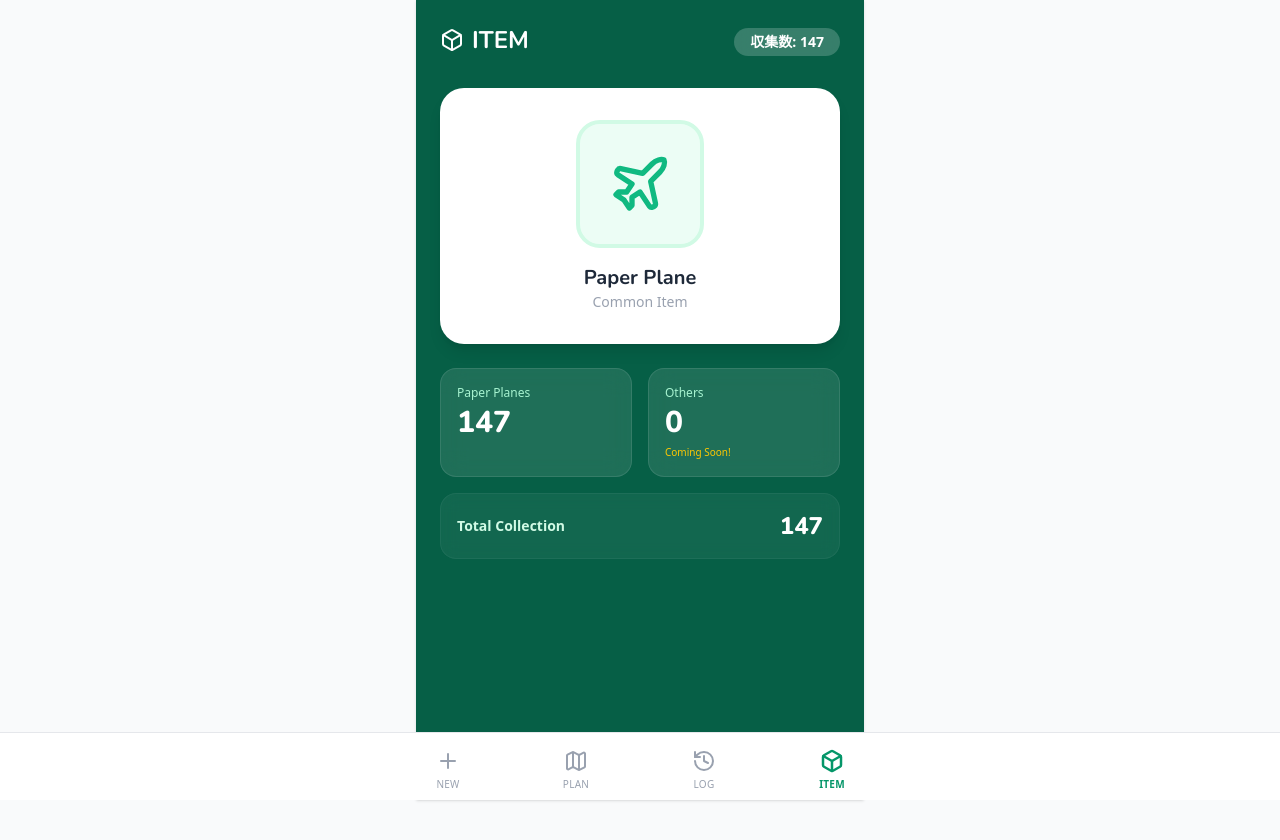
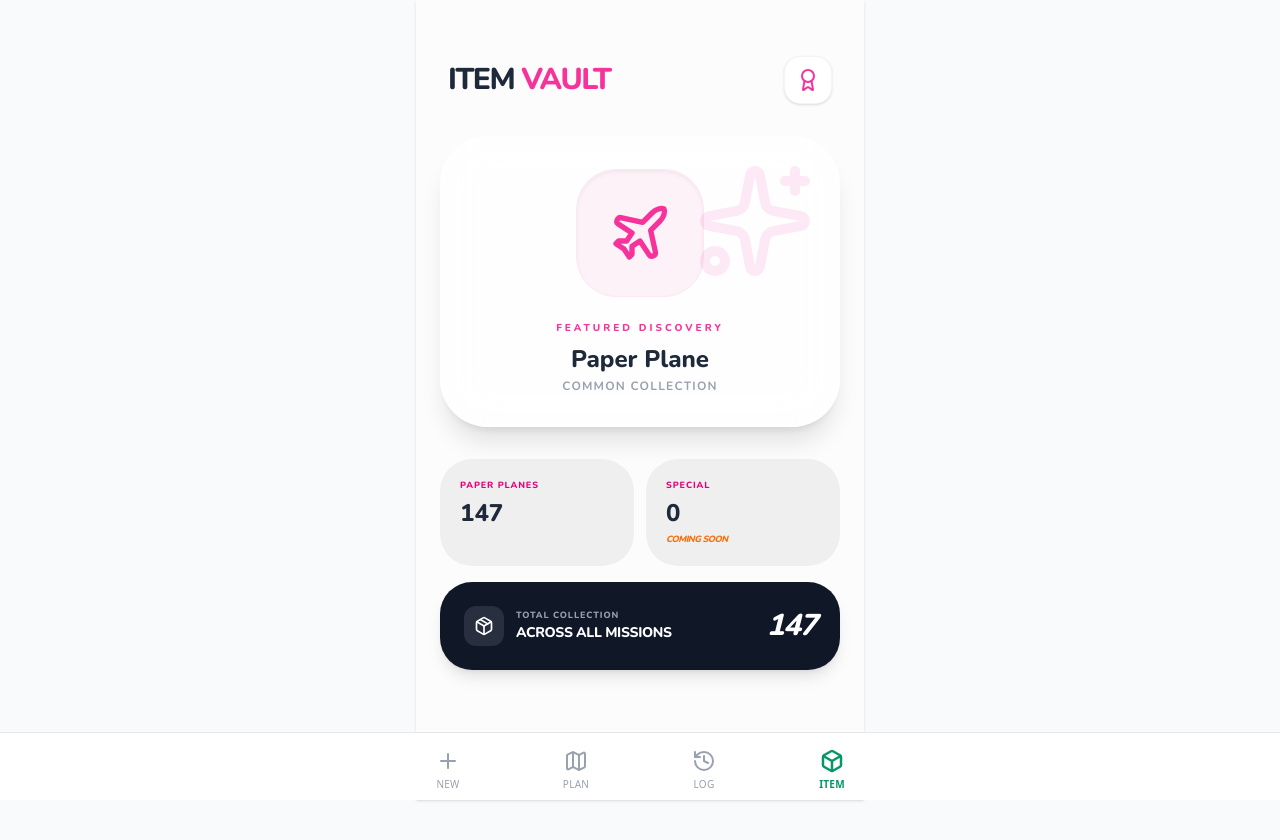
Before and after one commit to kx-00000000/quest-app, a Next.js app in the folder quest/: page /item in a window 1280 px wide. Shown: the top 840 px of the page. Built offline with nearby package versions, Linux system fonts and the light colour scheme.

Commit message:
02092339

```diff
--- a/quest/src/app/(main)/item/page.tsx
+++ b/quest/src/app/(main)/item/page.tsx
@@ -1,62 +1,74 @@
 "use client";
 
 import { useTranslation } from "react-i18next";
-import { Plane } from "lucide-react";
+import { Plane, Package, Award, Sparkles, ChevronRight } from "lucide-react";
 
 export default function ItemPage() {
     const { t } = useTranslation();
 
-    // Mock items
+    // Mock data (実際のデータ連携は getPlans から取得するよう後で拡張可能です)
     const totalItems = 147;
-    const items = Array.from({ length: 12 }, (_, i) => ({
-        id: i,
-        type: "paper_plane",
-        name: "Paper Plane"
-    }));
 
     return (
-        <div className="min-h-screen bg-quest-green-800 text-white p-6 pb-24">
-            {/* Header */}
-            <div className="flex justify-between items-end mb-8">
-                <h1 className="text-2xl font-bold font-puffy flex items-center gap-2">
-                    {/* Icon */}
-                    <svg xmlns="http://www.w3.org/2000/svg" width="24" height="24" viewBox="0 0 24 24" fill="none" stroke="currentColor" strokeWidth="2" strokeLinecap="round" strokeLinejoin="round"><path d="M21 16V8a2 2 0 0 0-1-1.73l-7-4a2 2 0 0 0-2 0l-7 4A2 2 0 0 0 3 8v8a2 2 0 0 0 1 1.73l7 4a2 2 0 0 0 2 0l7-4A2 2 0 0 0 21 16z" /><polyline points="3.27 6.96 12 12.01 20.73 6.96" /><line x1="12" y1="22.08" x2="12" y2="12" /></svg>
-                    {t("tab_item")}
+        <div className="min-h-screen bg-gray-50/50 p-6 pb-24 font-sans">
+            {/* 上部余白：他ページと統一 */}
+            <div className="pt-8" />
+
+            {/* Header: PLAN/LOGと同様の力強いタイトル */}
+            <div className="flex justify-between items-center mb-8 px-2">
+                <h1 className="text-3xl font-black text-gray-800 uppercase tracking-tighter">
+                    {t("tab_item")} <span className="text-pink-500">Vault</span>
                 </h1>
-                <div className="bg-white/20 px-4 py-1 rounded-full text-sm font-bold backdrop-blur-sm">
-                    {t("items_collected_label")}: {totalItems}
+                <div className="w-12 h-12 bg-white shadow-sm rounded-2xl flex items-center justify-center border border-gray-100">
+                    <Award className="text-pink-500" size={24} />
                 </div>
             </div>
 
-            {/* Featured Item */}
-            <div className="bg-white rounded-3xl p-8 flex flex-col items-center justify-center mb-6 shadow-lg relative overflow-hidden text-gray-800">
-                <div className="w-32 h-32 border-4 border-quest-green-100 rounded-3xl flex items-center justify-center text-quest-green-500 mb-4 bg-quest-green-50">
+            {/* Featured Item Card: プレミアムなメイン表示 */}
+            <div className="bg-white/70 backdrop-blur-xl rounded-[3rem] p-8 shadow-xl border border-white/60 flex flex-col items-center justify-center mb-8 relative overflow-hidden group">
+                <div className="absolute top-0 right-0 p-6 opacity-10">
+                    <Sparkles size={120} className="text-pink-500" />
+                </div>
+
+                <div className="w-32 h-32 bg-pink-50 rounded-[2.5rem] flex items-center justify-center text-pink-500 mb-6 shadow-inner border border-pink-100">
                     <Plane size={64} />
                 </div>
-                <h2 className="text-xl font-bold font-puffy">Paper Plane</h2>
-                <p className="text-gray-400 text-sm">Common Item</p>
-            </div>
 
-            {/* Grid */}
-            <div className="grid grid-cols-2 gap-4">
-                {/* Item Statistics Card */}
-                <div className="bg-white/10 backdrop-blur-md rounded-2xl p-4 border border-white/10">
-                    <div className="text-xs text-quest-green-200 mb-1">Paper Planes</div>
-                    <div className="text-3xl font-black font-puffy">147</div>
-                </div>
-                <div className="bg-white/10 backdrop-blur-md rounded-2xl p-4 border border-white/10">
-                    <div className="text-xs text-quest-green-200 mb-1">Others</div>
-                    <div className="text-3xl font-black font-puffy">0</div>
-                    <div className="text-[10px] text-yellow-400 mt-1">Coming Soon!</div>
-                </div>
-
-                {/* Total Item Card */}
-                <div className="col-span-2 bg-white/5 backdrop-blur-sm rounded-2xl p-4 border border-white/5 flex justify-between items-center">
-                    <div className="text-sm font-bold text-quest-green-100">Total Collection</div>
-                    <div className="text-2xl font-black font-puffy">{totalItems}</div>
+                <div className="text-center">
+                    <p className="text-[10px] font-black text-pink-500 uppercase tracking-[0.3em] mb-2">Featured Discovery</p>
+                    <h2 className="text-2xl font-black text-gray-800 leading-tight mb-1">Paper Plane</h2>
+                    <p className="text-gray-400 text-xs font-bold uppercase tracking-widest">Common Collection</p>
                 </div>
             </div>
 
+            {/* Statistics Grid: PLAN/LOGの数値ボックスを完全再現 */}
+            <div className="grid grid-cols-2 gap-3 mb-4">
+                <div className="bg-black/5 rounded-[2rem] p-5">
+                    <div className="text-[9px] font-black text-pink-600 uppercase tracking-widest mb-1">Paper Planes</div>
+                    <div className="text-2xl font-black text-gray-800">147</div>
+                </div>
+                <div className="bg-black/5 rounded-[2rem] p-5">
+                    <div className="text-[9px] font-black text-pink-600 uppercase tracking-widest mb-1">Special</div>
+                    <div className="text-2xl font-black text-gray-800">0</div>
+                    <div className="text-[9px] text-orange-500 font-black mt-1 uppercase tracking-tighter italic">Coming Soon</div>
+                </div>
+            </div>
+
+            {/* Total Footer: 全体の合計を表示 */}
+            <div className="bg-gray-900 rounded-[2rem] p-6 flex justify-between items-center shadow-lg">
+                <div className="flex items-center gap-3">
+                    <div className="w-10 h-10 bg-white/10 rounded-xl flex items-center justify-center text-white">
+                        <Package size={20} />
+                    </div>
+                    <div>
+                        <p className="text-[9px] font-black text-gray-400 uppercase tracking-widest">Total Collection</p>
+                        <p className="text-sm font-black text-white uppercase tracking-tight">Across all missions</p>
+                    </div>
+                </div>
+                <div className="text-3xl font-black text-white italic tracking-tighter">
+                    {totalItems}
+                </div>
+            </div>
         </div>
     );
 }
```
